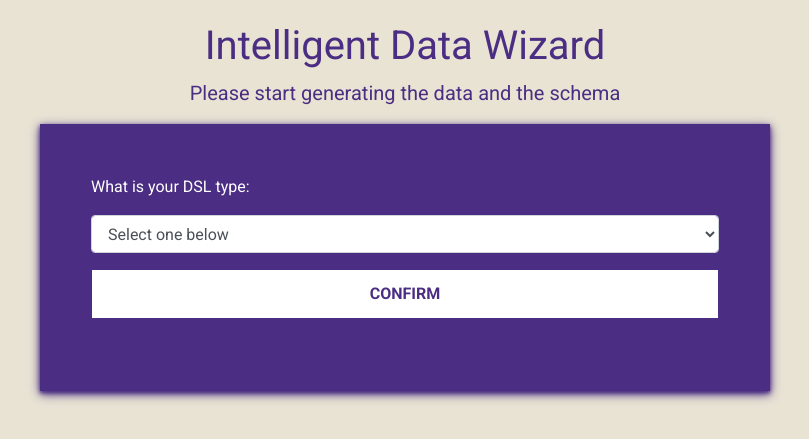
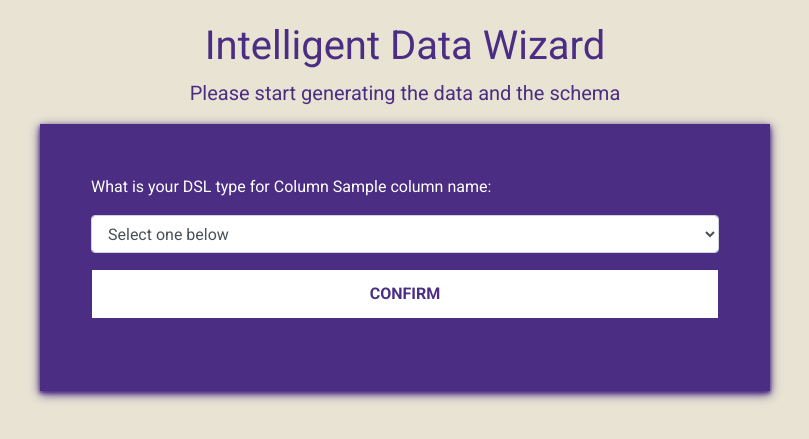
Before and after one commit to x1aotian/Schema_Wizard, a Django app: template templates/design.html in a window 1280 px wide. Shown: the top 439 px of the page, without its empty margins (235-1044 px from the left). Run offline with Django 4.2, Linux system fonts and the light colour scheme; the template is opened without the code that fills it: most values are stand-ins (such as "Sample title", 1, 10 or a date in 2020); some libraries are stand-ins or nearby versions.

Commit message:
return Column name

```diff
--- a/templates/design.html
+++ b/templates/design.html
@@ -28,7 +28,7 @@
                 <form id="survey-form" method="POST" action="{% url 'choose_type_mod_loop' %}">
                     <input type="hidden" id="type_list" name="type_list" value="{{ type_list }}">
                     <div class="form-group">
-                        <p>What is your DSL type:</p>
+                        <p>What is your DSL type for Column {{column_name}}:</p>
                         <select id="chooseType" name="chooseType" class="form-control" required="">
 
                         </select>
```
